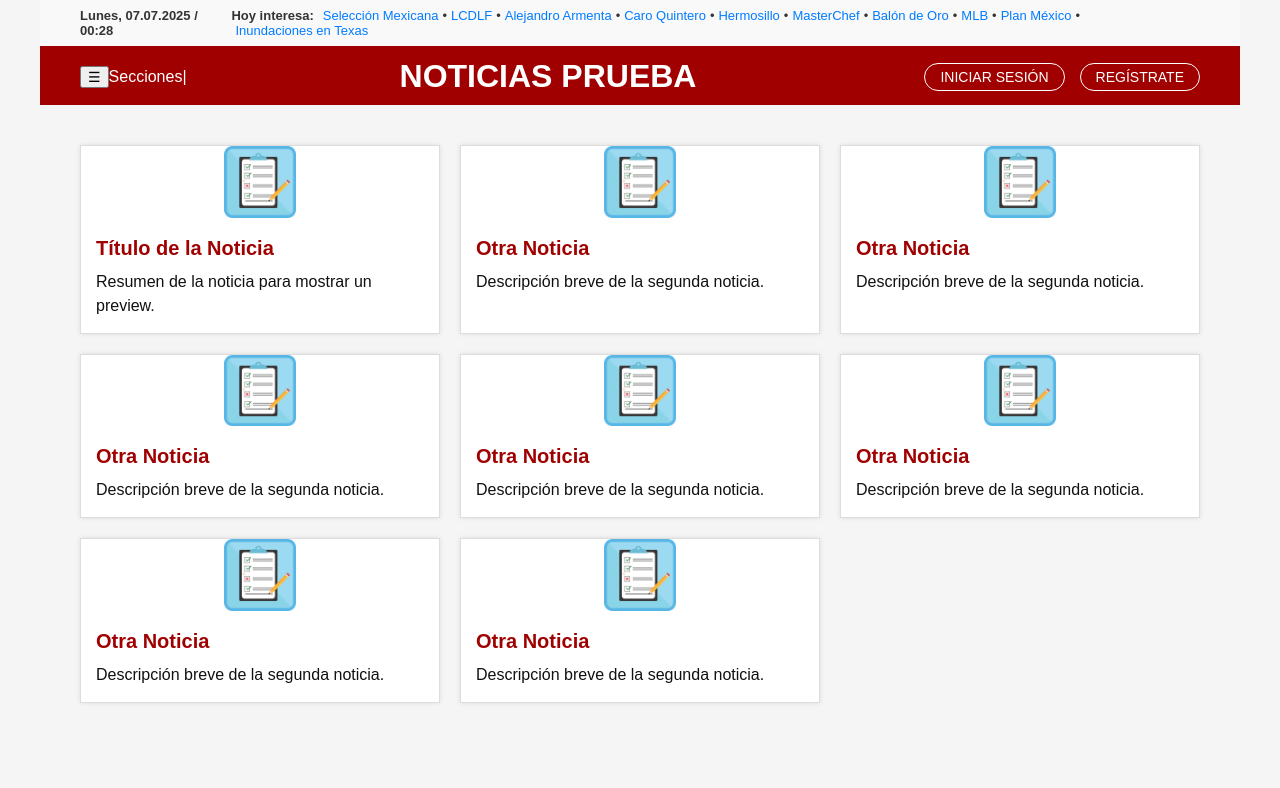
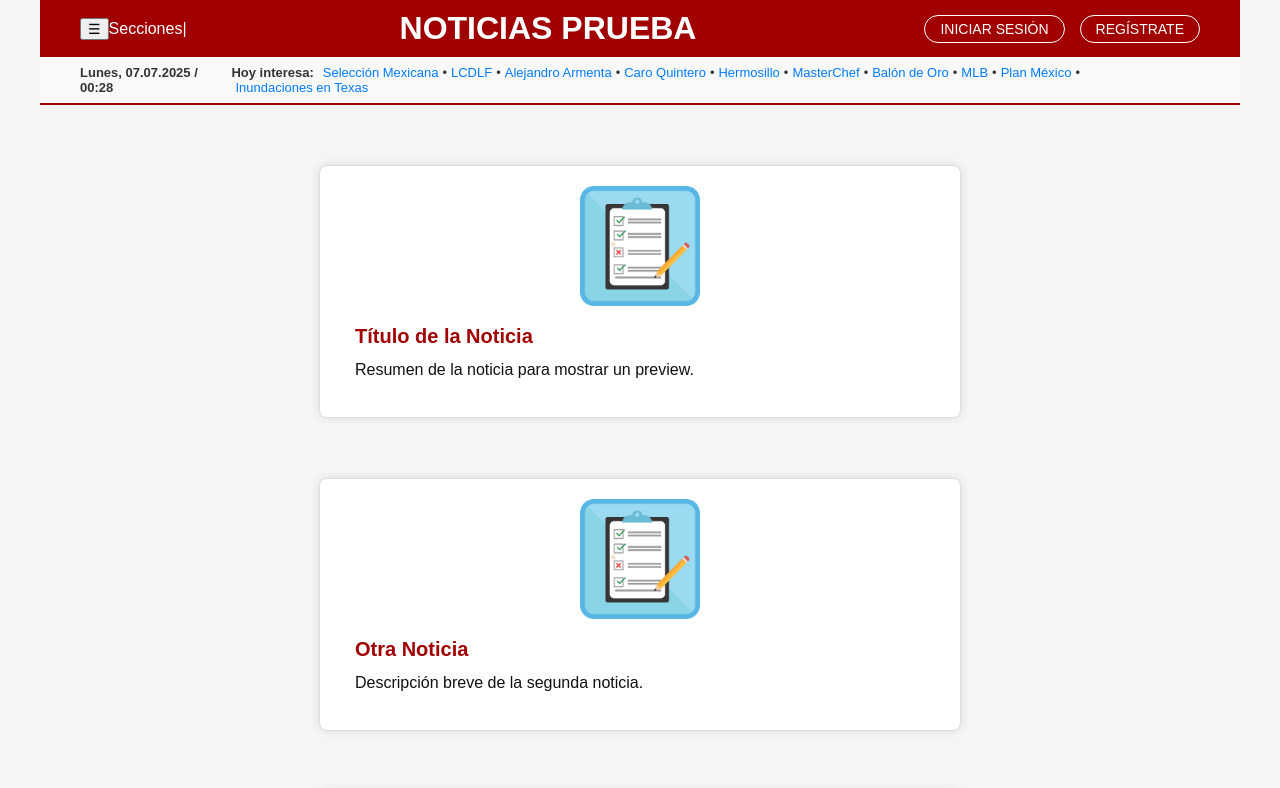
Before and after one commit to KevinAle16/PaginNoti, a plain HTML site: page index.html in a window 1280 px wide. Shown: the top 788 px of the page. Drawn offline with Linux system fonts and the light colour scheme.

Commit message:
se actualizo

```diff
--- a/css/index.css
+++ b/css/index.css
@@ -156,3 +156,48 @@ body {
     text-decoration: underline;
     color: #0056b3;
   }
+
+  #header_contenido {
+  position: sticky;
+  top: 0;
+  z-index: 1000;
+}
+
+/* Contenedor de las noticias */
+.news-container {
+  display: flex;
+  flex-direction: column;
+  overflow-y: auto;
+  max-height: calc(100vh - 60px); /* Ajusta 60px si tu header mide eso */
+}
+
+.news-card {
+  background: #fff;
+  margin: 20px auto;
+  border-radius: 8px;
+  width: 90%;
+  max-width: 600px;
+  padding: 20px;
+  box-shadow: 0 0 10px rgba(0,0,0,0.1);
+  flex-shrink: 0;
+}
+
+.news-card img {
+  width: 100%;
+  height: auto;
+  border-radius: 5px;
+}
+
+.news-content {
+  padding-top: 15px;
+}
+
+.news-content h2 {
+  margin: 0 0 10px;
+  color: #a00000;
+}
+
+.news-content p {
+  margin: 0;
+  line-height: 1.5;
+}
--- a/html/partials/header.html
+++ b/html/partials/header.html
@@ -1,3 +1,24 @@
+
+
+<header class="main-header">
+  <div class="nav-left">
+    <button class="menu-btn">&#9776;</button>
+    <span class="menu-text">Secciones</span>
+    <span class="divider">|</span>
+  </div>
+
+
+  <div class="logo">
+    <h1>NOTICIAS PRUEBA</h1>
+  </div>
+
+
+  <div class="nav-right">
+    <button id="loginBtn" class="nav-btn">INICIAR SESIÓN</button>
+    <button id="registerBtn" class="nav-btn">REGÍSTRATE</button>
+  </div>
+</header>
+
 <div class="top-bar">
   <div class="top-left">
     <span id="reloj">Lunes, 07.07.2025 / 00:28</span>
@@ -16,20 +37,3 @@
     <a href="#">Inundaciones en Texas</a>
   </div>
 </div>
-
-<header class="main-header">
-  <div class="nav-left">
-    <button class="menu-btn">&#9776;</button>
-    <span class="menu-text">Secciones</span>
-    <span class="divider">|</span>
-  </div>
-
-  <div class="logo">
-    <h1>NOTICIAS PRUEBA</h1>
-  </div>
-
-  <div class="nav-right">
-    <button id="loginBtn" class="nav-btn">INICIAR SESIÓN</button>
-    <button id="registerBtn" class="nav-btn">REGÍSTRATE</button>
-  </div>
-</header>
```
